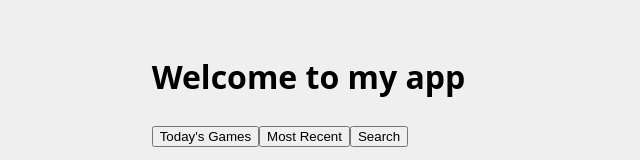
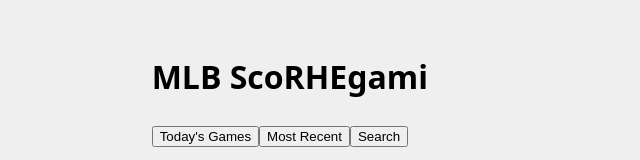
Before and after one commit to leejy12/ScoRHEgami-web, a React (Vite) app: page / in a window 1280 px wide. Shown: the top 160 px of the page, without its empty margins (319-959 px from the left). Built offline with nearby package versions, Linux system fonts and the light colour scheme; no server answers.

Commit message:
reorder imports; minor fix

```diff
--- a/src/App.tsx
+++ b/src/App.tsx
@@ -1,8 +1,8 @@
 import { useState } from "react";
+import TodayGames from "./TodayGames";
+import MostRecent from "./MostRecent";
 import GameLookup from "./GameLookup";
-import TodayGames from "./TodayGames";
 import "./App.css";
-import MostRecent from "./MostRecent";
 
 function Select() {
   const [menu, setMenu] = useState(0);
@@ -40,7 +40,7 @@
 function App() {
   return (
     <>
-      <h1>Welcome to my app</h1>
+      <h1>MLB ScoRHEgami</h1>
       <Select />
     </>
   );
```
